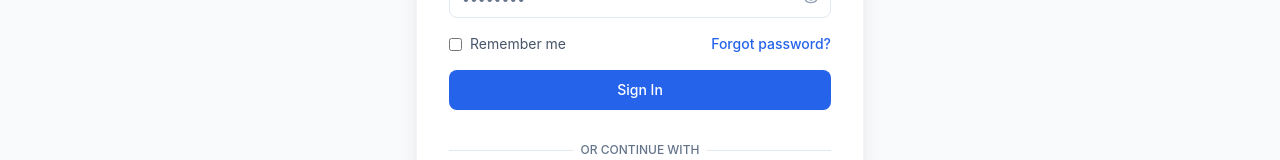
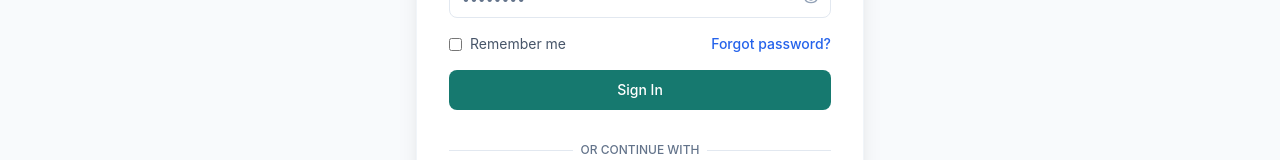
Before and after one commit to iHoshiii/Vetify, a React (Vite) app: page /login in a window 1280 px wide. Shown: the part 411-571 px from the top of the page. Built offline with nearby package versions, Linux system fonts and the light colour scheme; no server answers.

Commit message:
style(ui): retarget button and input focus to teal

```diff
--- a/src/client/components/ui/Button.tsx
+++ b/src/client/components/ui/Button.tsx
@@ -19,7 +19,7 @@ export default function Button({
     'inline-flex items-center justify-center font-medium rounded-lg transition-colors focus-visible:outline-none focus-visible:ring-2 focus-visible:ring-offset-2 disabled:pointer-events-none disabled:opacity-50';
 
   const variants = {
-    primary: 'bg-blue-600 text-white hover:bg-blue-700 focus-visible:ring-blue-600',
+    primary: 'bg-vet-primary text-white hover:bg-vet-primary-dark focus-visible:ring-vet-primary',
     secondary: 'bg-gray-100 text-gray-900 hover:bg-gray-200 focus-visible:ring-gray-400',
     ghost: 'bg-transparent text-gray-600 hover:bg-gray-100 focus-visible:ring-gray-400',
   } as const;
--- a/src/client/components/ui/Input.tsx
+++ b/src/client/components/ui/Input.tsx
@@ -48,7 +48,7 @@ export default function Input({ label, error, className = '', id, type, ...props
           flex h-10 w-full rounded-lg border border-slate-200 bg-white px-3 py-2 text-sm
           ring-offset-white file:border-0 file:bg-transparent file:text-sm file:font-medium
           placeholder:text-slate-500 focus-visible:outline-none focus-visible:ring-2
-          focus-visible:ring-blue-600 focus-visible:ring-offset-2 disabled:cursor-not-allowed
+          focus-visible:ring-vet-primary focus-visible:ring-offset-2 disabled:cursor-not-allowed
           disabled:opacity-50 transition-shadow
           ${isPassword ? 'pr-10' : ''}
           ${error ? 'border-red-500 focus-visible:ring-red-500' : ''}
@@ -65,7 +65,7 @@ export default function Input({ label, error, className = '', id, type, ...props
             // pressing it goes. `type="button"` keeps it from submitting the form.
             aria-label={revealed ? 'Hide password' : 'Show password'}
             aria-pressed={revealed}
-            className="absolute inset-y-0 right-0 flex w-10 items-center justify-center rounded-r-lg text-slate-400 transition-colors hover:text-slate-700 focus-visible:outline-none focus-visible:ring-2 focus-visible:ring-blue-600"
+            className="absolute inset-y-0 right-0 flex w-10 items-center justify-center rounded-r-lg text-slate-400 transition-colors hover:text-slate-700 focus-visible:outline-none focus-visible:ring-2 focus-visible:ring-vet-primary"
           >
             {revealed ? (
               <EyeOff size={16} aria-hidden="true" />
```
